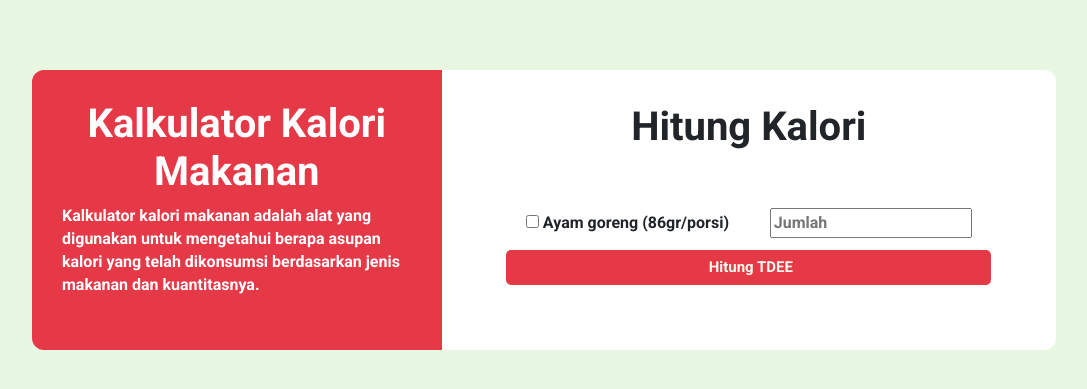
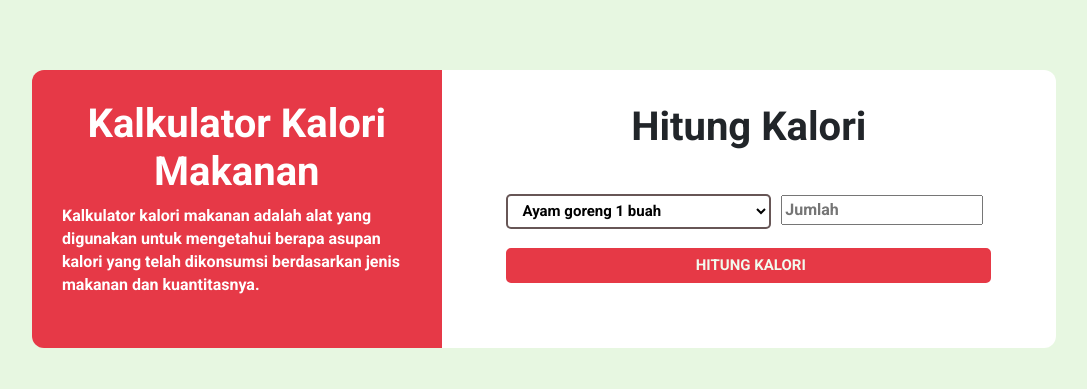
Before and after one commit to AdityaDwiputraSubroto/ProjekAkhirWeb, a PHP site: page /views/makananpage.php in a window 1280 px wide. Shown: the part 57-446 px from the top of the page, without its empty margins (96-1183 px from the left). Run offline with PHP 8.4, Linux system fonts and the light colour scheme; data comes from the database, SQL or seed files in the repository.

Commit message:
add makananpage

```diff
--- a/views/makananpage.php
+++ b/views/makananpage.php
@@ -48,22 +48,45 @@ session_start();
                 </p>
             </div>
             <div class="container-auth width-max clear-border-left clear-shadow">
-                <h1>Hitung Kalori</h1><br><br>
+                <h1>Hitung Kalori</h1><br>
+                <?php
+                if (isset($_GET['kalori'])) { ?>
+                    <h2>Kalori : <?php echo $_GET['kalori']; ?></h2>
+                <?php }
+                ?>
                 <div>
-                    <form action="../proses/tdee_proses.php" method="POST">
+                    <form action="../proses/makanan_proses.php" method="POST">
                         <table class="table-auth">
                             <tr>
                                 <td>
-                                    <input type="checkbox" id="makanan" name="makanan" value="2" class="mid-checkbox">
-                                    <label for="vehicle1"> Ayam goreng (86gr/porsi)</label><br>
+                                    <select name="makanan" id="makanan" class="input m-top-10px">
+                                        <?php
+                                        include '../proses/connect.php';
+                                        $sql = "SELECT * FROM makanan";
+                                        $result = $connect->query($sql);
+                                        while ($data = $result->fetch_assoc()) { ?>
+                                            <option class="select" value="<?php echo $data['id_makanan']; ?>" <?php
+                                                                                                                if (isset($_GET['id_makanan'])) {
+                                                                                                                    if ($_GET['id_makanan'] == $data['id_makanan']) {
+                                                                                                                        echo "selected";
+                                                                                                                    }
+                                                                                                                }
+                                                                                                                ?>><?php echo $data['nama_makanan'] . " " . $data['ukuran']; ?></option>
+
+                                        <?php } ?>
+                                    </select>
                                 </td>
                                 <td>
-                                    <input type="number" value="jumlah" placeholder="Jumlah">
+                                    <input type="number" name="jumlah" value="<?php
+                                                                                if (isset($_GET['jumlah'])) {
+                                                                                    echo $_GET['jumlah'];
+                                                                                }
+                                                                                ?>" placeholder="Jumlah" required>
                                 </td>
                             </tr>
                             <tr>
                                 <td colspan="2">
-                                    <input class="input button button-red m-top-10px" type="submit" name="bmi" value="Hitung TDEE">
+                                    <input class="input button button-red m-top-10px" type="submit" name="bmi" value="HITUNG KALORI">
                                 </td>
                             </tr>
 
```
Also changed, not shown: proses/makanan_proses.php (added, +18 -0 lines).
